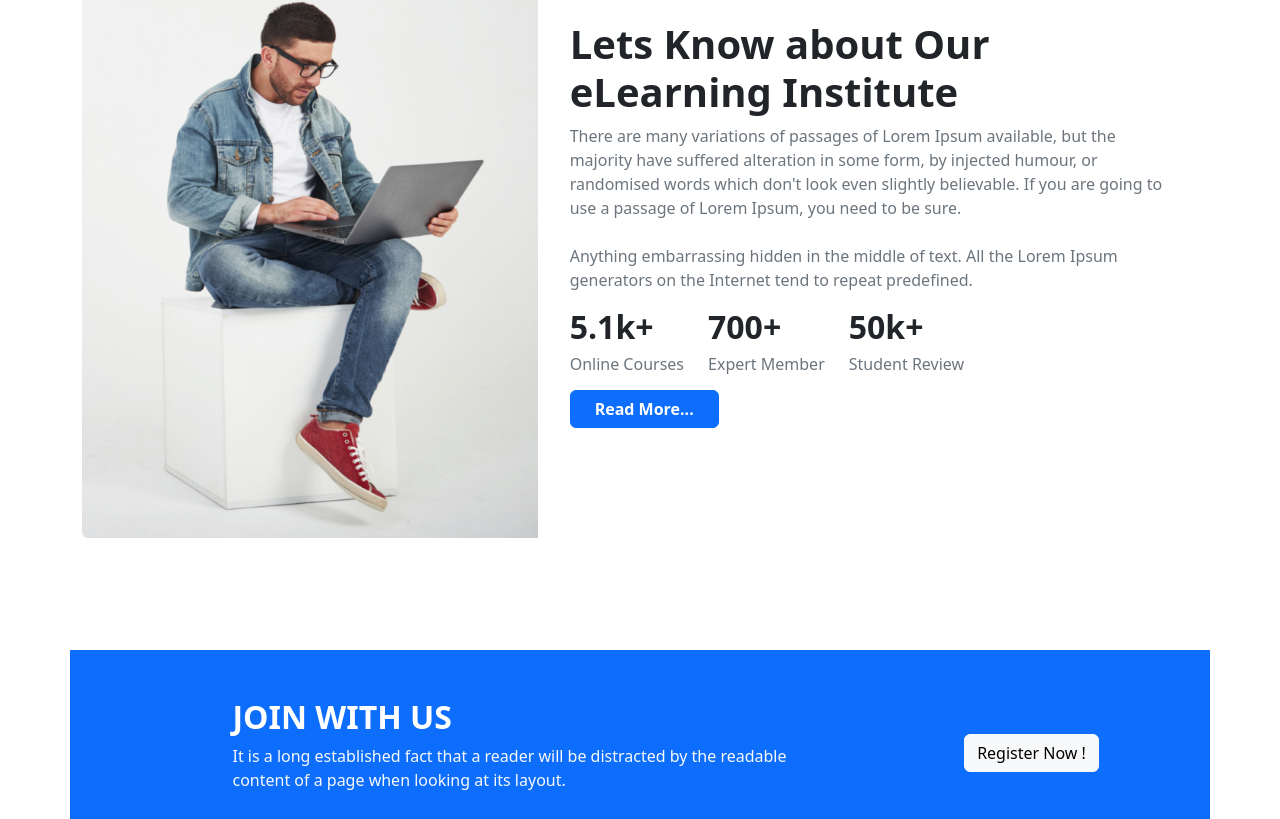
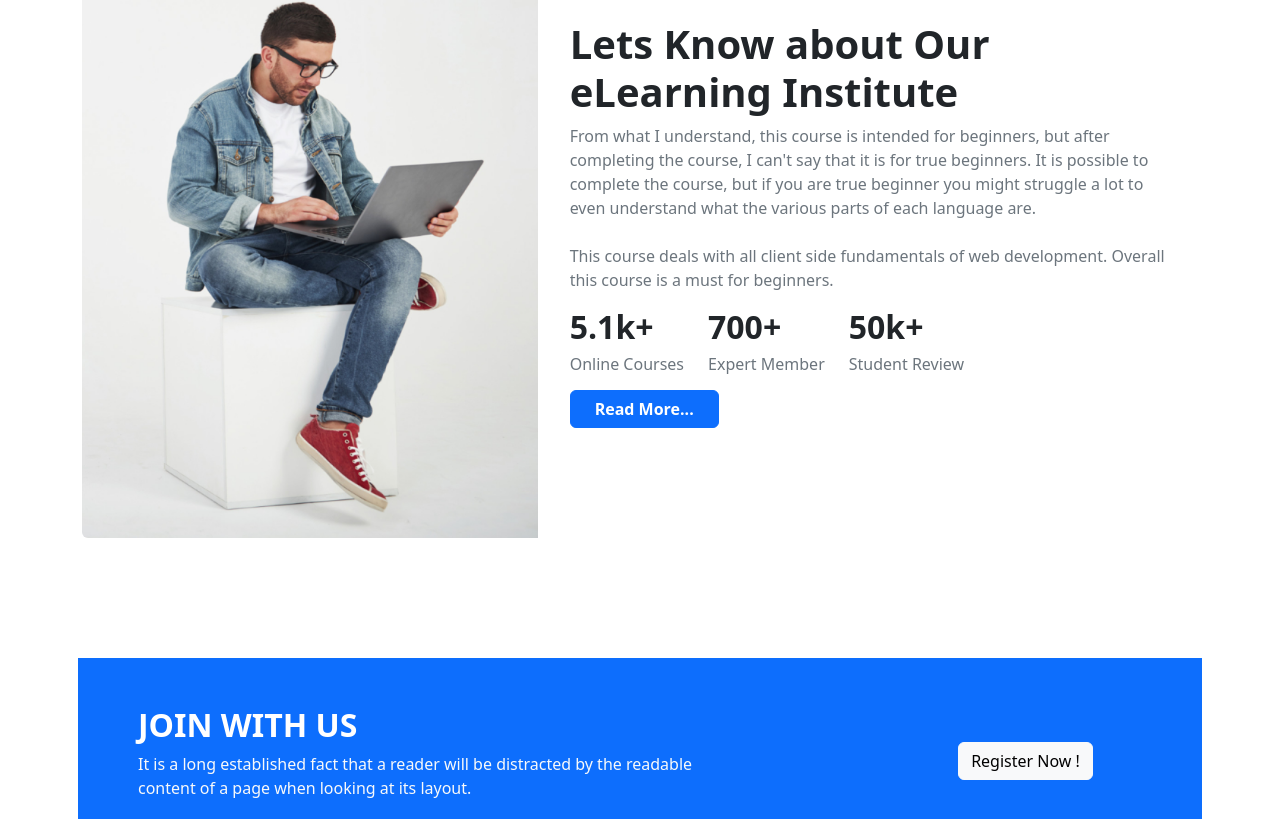
Before and after one commit to aremon86851/CIT-Solution, a plain HTML site: page index.html in a window 1280 px wide. Shown: the part 1737-2556 px from the top of the page. Drawn offline with nearby package versions, Linux system fonts and the light colour scheme.

Commit message:
Complete

```diff
--- a/index.html
+++ b/index.html
@@ -236,13 +236,12 @@
                     <div class="col-md-7 col-12 d-flex align-items-center">
                         <div class="card-body sm-padding-0">
                             <h1 class="card-title fw-bold">Lets Know about Our eLearning Institute</h1>
-                            <p class="card-text text-muted">There are many variations of passages of Lorem Ipsum
-                                available, but the
-                                majority have suffered alteration in some form, by injected humour, or randomised words
-                                which don't look even slightly believable. If you are going to use a passage of Lorem
-                                Ipsum, you need to be sure. <br> <br> Anything embarrassing hidden in the middle of
-                                text. All
-                                the Lorem Ipsum generators on the Internet tend to repeat predefined. </p>
+                            <p class="card-text text-muted">From what I understand, this course is intended for
+                                beginners, but after completing the course, I can't say that it is for true beginners.
+                                It is possible to complete the course, but if you are true beginner you might struggle a
+                                lot to even understand what the various parts of each language are. <br> <br> This
+                                course deals with all client side fundamentals of web development. Overall this course
+                                is a must for beginners. </p>
                             <div class="d-flex gap-4">
                                 <div>
                                     <h2 class="fw-bold">5.1k+</h2>
@@ -269,9 +268,10 @@
             </div>
         </section>
         <!-- Join With Us -->
-        <section class="py-5">
+        <section class="py-5 m-2">
             <div class="row p-5 bg-primary">
-                <div class="col-md-12 col-lg-9 col-12  d-flex justify-content-md-center align-items-center">
+                <div
+                    class="col-md-12 col-lg-9 col-12  d-flex justify-content-md-center justify-content-lg-start align-items-center">
                     <div class="">
                         <h2 class="sm-text-align md-text-align text-white fw-bold text-uppercase">
                             Join With Us</h2>
```
